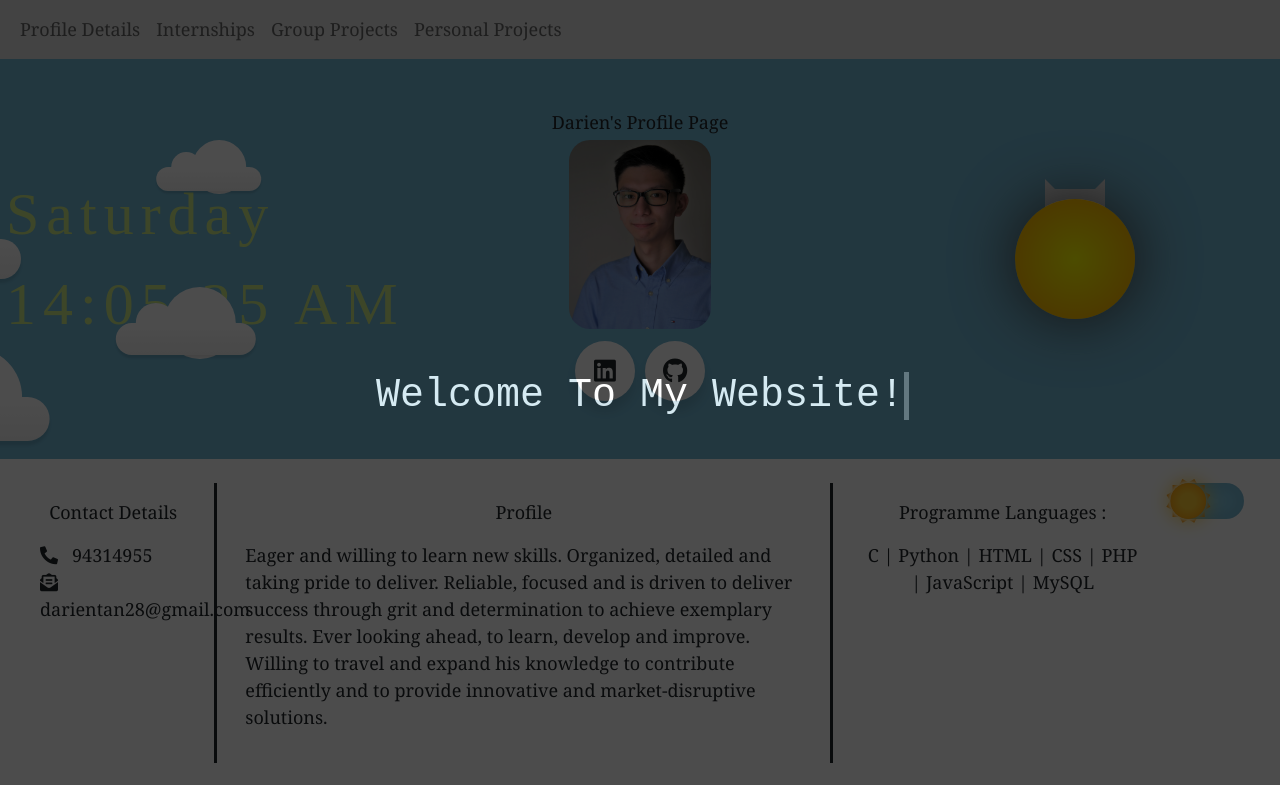
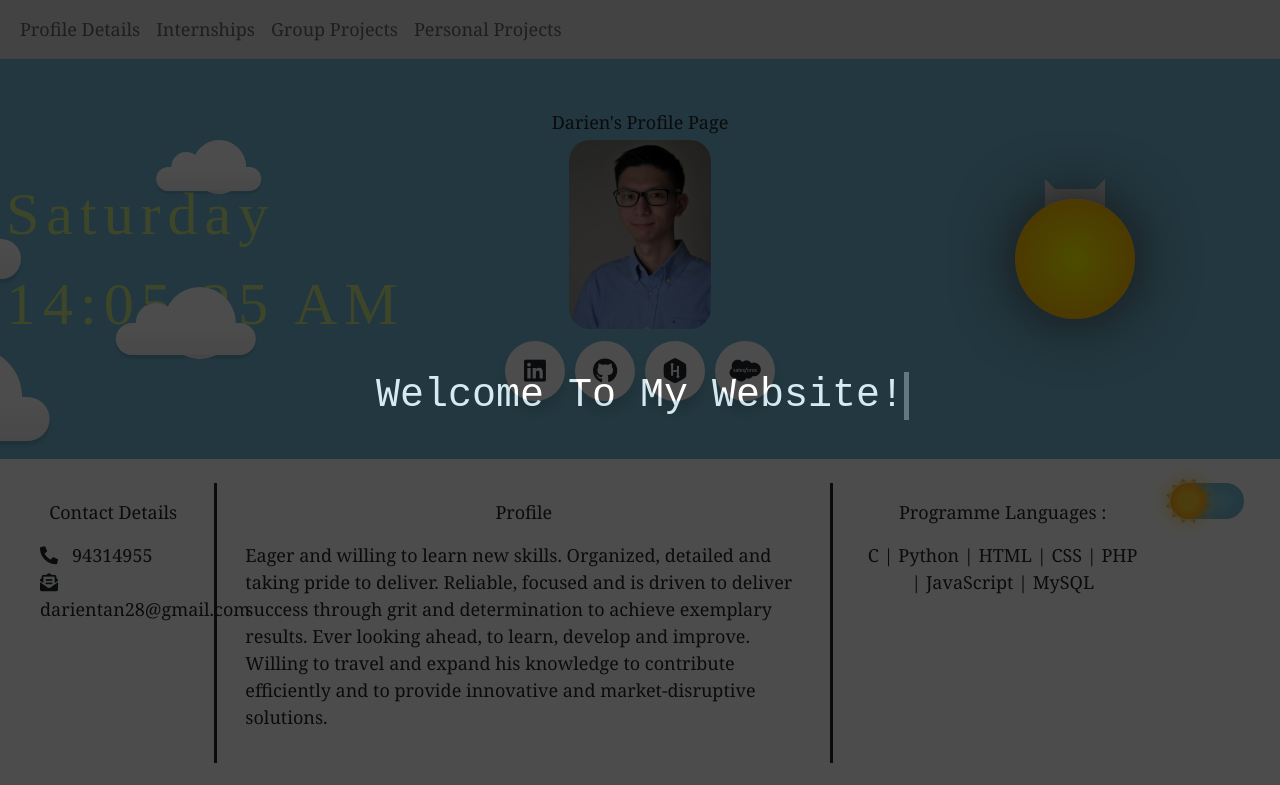
Before and after one commit to Darien2805/Profile_Darien, a plain HTML site: page index.html in a window 1280 px wide. Shown: the top 785 px of the page. Drawn offline with nearby package versions, Linux system fonts and the light colour scheme.

Commit message:
Addition of profile websites
Addition of hackerrank profile and salesforce profile

```diff
--- a/css/profile.css
+++ b/css/profile.css
@@ -406,6 +406,10 @@ a.nav-link.active:hover, a.nav-link:hover {
     width: 170px;
 }
 
+.wrapper .long:hover{
+    width: 200px;
+}
+
 .wrapper .button .icon, .dogpals .button .icon, .bricks .button .icon, .grptgther .button .icon{
     display: inline-block;
     height: 60px;
@@ -423,6 +427,14 @@ a.nav-link.active:hover, a.nav-link:hover {
 
 .wrapper .button:nth-child(2):hover .icon{
     background: #333;
+}
+
+.wrapper .button:nth-child(3):hover .icon{
+    background: #32CD32;
+}
+
+.wrapper .button:nth-child(4):hover .icon{
+    background: #1798c1;
 }
 
 /*For Dogpals */
@@ -486,6 +498,14 @@ a.nav-link.active:hover, a.nav-link:hover {
     color: #333;
 }
 
+.wrapper .button:nth-child(3) span{
+    color: #32CD32;
+}
+
+.wrapper .button:nth-child(4) span{
+    color: #1798c1;
+}
+
 /* For dogpals */
 /* youtube icon */
 .dogpals .button:nth-child(1) span{
--- a/index.html
+++ b/index.html
@@ -108,6 +108,18 @@
                                 <i class="fab fa-github"></i>
                             </div>
                             <span>Github</span>
+                        </div>
+                        <div class="button long" onclick="window.open('https://www.hackerrank.com/darientan28?hr_r=1','_blank')">
+                            <div class="icon">
+                                <i class="fab fa-hackerrank"></i>
+                            </div>
+                            <span>HackerRank</span>
+                        </div>
+                        <div class="button long" onclick="window.open('https://trailblazer.me/id/darien','_blank')">
+                            <div class="icon">
+                                <i class="fab fa-salesforce"></i>
+                            </div>
+                            <span>TrailHead</span>
                         </div>
                     </div>
                 </div>
```
